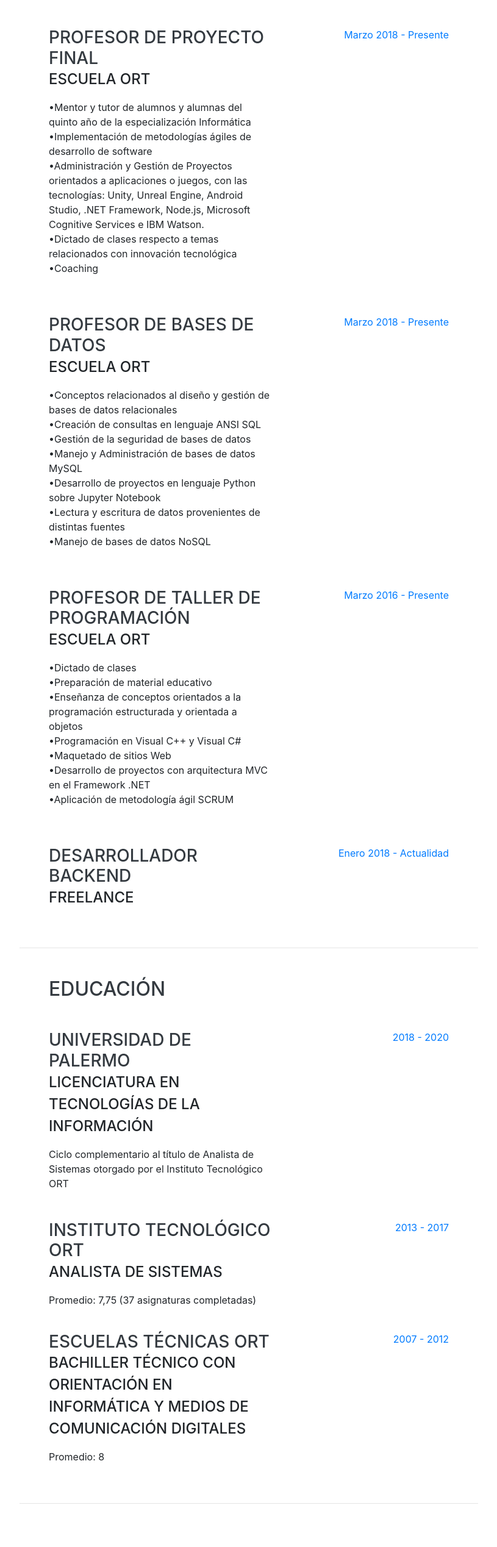
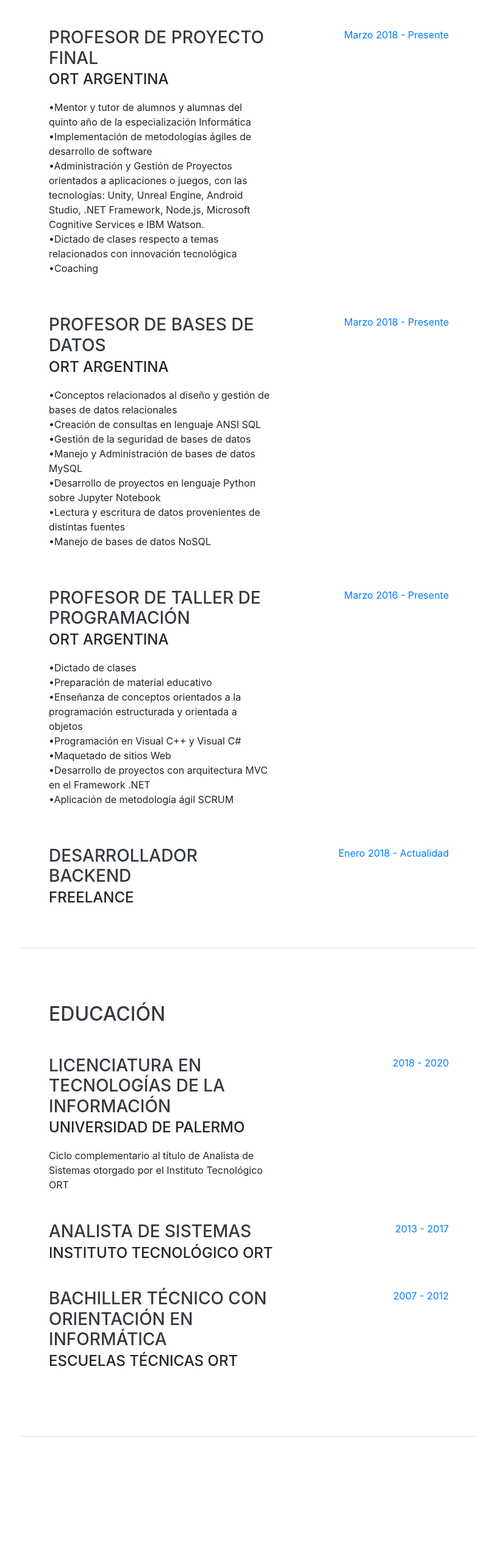
Before and after one commit to ezebinker/ezebinker.github.io, a website with bundled scripts: page index.html in a window 1280 px wide. Shown: the part 1323-3860 px from the top of the page at 61% size, without its empty margins (240-1055 px from the left). Built offline with nearby package versions, Linux system fonts and the light colour scheme; a web font is replaced by a local one.

Commit message:
view credentials

```diff
--- a/css/resume.css
+++ b/css/resume.css
@@ -191,5 +191,5 @@ a {
 }
 
 a:hover, a:focus, a:active {
-  color: #824027;
+  text-decoration: none;
 }
--- a/index.html
+++ b/index.html
@@ -113,7 +113,7 @@
         <div class="resume-item d-flex flex-column flex-md-row justify-content-between mb-5">
           <div class="resume-content">
             <h3 class="mb-0">Profesor de Proyecto Final</h3>
-            <div class="subheading mb-3">Escuela ORT</div>
+            <div class="subheading mb-3">ORT Argentina</div>
             <p>•Mentor y tutor de alumnos y alumnas del quinto año de la especialización Informática </br>
               •Implementación de metodologías ágiles de desarrollo de software </br>
               •Administración y Gestión de Proyectos orientados a aplicaciones o juegos, con las tecnologías: Unity, Unreal Engine, Android Studio, .NET Framework, Node.js, Microsoft Cognitive Services e IBM Watson. </br>
@@ -128,7 +128,7 @@
         <div class="resume-item d-flex flex-column flex-md-row justify-content-between mb-5">
           <div class="resume-content">
             <h3 class="mb-0">Profesor de Bases de Datos</h3>
-            <div class="subheading mb-3">Escuela ORT</div>
+            <div class="subheading mb-3">ORT Argentina</div>
             <p>•Conceptos relacionados al diseño y gestión de bases de datos relacionales </br>
               •Creación de consultas en lenguaje ANSI SQL </br>
               •Gestión de la seguridad de bases de datos </br>
@@ -145,7 +145,7 @@
         <div class="resume-item d-flex flex-column flex-md-row justify-content-between mb-5">
           <div class="resume-content">
             <h3 class="mb-0">Profesor de Taller de Programación</h3>
-            <div class="subheading mb-3">Escuela ORT</div>
+            <div class="subheading mb-3">ORT Argentina</div>
             <p>•Dictado de clases </br>
               •Preparación de material educativo <br>
               •Enseñanza de conceptos orientados a la programación estructurada y orientada a objetos <br>
@@ -181,8 +181,8 @@
 
         <div class="resume-item d-flex flex-column flex-md-row justify-content-between mb-5">
           <div class="resume-content">
-            <h3 class="mb-0">Universidad de Palermo</h3>
-            <div class="subheading mb-3">Licenciatura en Tecnologías de la Información</div>
+            <h3 class="mb-0">Licenciatura en Tecnologías de la Información</h3>
+            <div class="subheading mb-3">Universidad de Palermo</div>
             <div>Ciclo complementario al título de Analista de Sistemas otorgado por el Instituto Tecnológico ORT</div>
           </div>
           <div class="resume-date text-md-right">
@@ -192,9 +192,8 @@
 
         <div class="resume-item d-flex flex-column flex-md-row justify-content-between">
           <div class="resume-content">
-            <h3 class="mb-0">Instituto Tecnológico ORT</h3>
-            <div class="subheading mb-3">Analista de Sistemas</div>
-            <p>Promedio: 7,75 (37 asignaturas completadas)</p>
+            <h3 class="mb-0">Analista de Sistemas</h3>
+            <div class="subheading mb-3">Instituto Tecnológico ORT</div>
           </div>
           <div class="resume-date text-md-right">
             <span class="text-primary">2013 - 2017</span>
@@ -203,9 +202,8 @@
       </br>
         <div class="resume-item d-flex flex-column flex-md-row justify-content-between">
           <div class="resume-content">
-            <h3 class="mb-0">Escuelas Técnicas ORT</h3>
-            <div class="subheading mb-3">Bachiller técnico con orientación en Informática y Medios de Comunicación Digitales</div>
-            <p>Promedio: 8</p>
+            <h3 class="mb-0">Bachiller Técnico con orientación en Informática</h3>
+            <div class="subheading mb-3">Escuelas Técnicas ORT</div>
           </div>
           <div class="resume-date text-md-right">
             <span class="text-primary">2007 - 2012</span>
@@ -290,33 +288,39 @@
         <h2 class="mb-5">Certificaciones y Reconocimientos</h2>
 
         <ul class="list-unstyled">
-          <li class="media">
+          <li class="media mt-3">
             <img src="img/cessi.jpg" style="width: 10vh;" class="mr-3" alt="CESSI">
             <div class="media-body">
               <h5 class="mt-0 mb-1">Implementador de Software ERP</h5>
               Cumplidos los requisitos de formación que lo acreditan como "Implementador de Software ERP" en el marco del Convenio Suscripto entre el Instituto de Tecnología ORT y CESSI Argentina
+              <br><b><a href="https://drive.google.com/file/d/0B6wlMXQMS79IMlNTY1VSZDRucGs/view" target="_blank">Ver Credencial</a></b>
             </div>
           </li>
-          <li class="media my-4">
+          <li class="media my-4 mt-3">
             <img src="img/microsoft.jpg" style="width: 10vh;" class="mr-3" alt="Microsoft">
             <div class="media-body">
               <h5 class="mt-0 mb-1">Visual Studio .NET</h5>
               Por los excelentes resultados en la materia "Taller de Computación IV" y por demostrar un buen uso de la herramienta "Visual Studio .NET" afines con dicha materia
+              <br><b><a href="https://drive.google.com/file/d/0B6wlMXQMS79IZkl4YnI1X19xRkU/view" target="_blank">Ver Credencial</a></b>
+
             </div>
           </li>
-          <li class="media">
+          <li class="media mt-3">
             <img src="img/ibm.jpg" style="width: 10vh;" class="mr-3" alt="IBM">
             <div class="media-body">
               <h5 class="mt-0 mb-1">Modelado de Sistemas Orientados a Objetos con Rational</h5>
               Software utilizado en la materia "Proyecto de Integración" en el Instituto Tecnológico ORT
+              <br><b><a href="https://drive.google.com/file/d/0B6wlMXQMS79IT25vU2VJRmd0VEU/view" target="_blank">Ver Credencial</a></b>
             </div>
           </li>
           <br>
-          <li class="media">
+          <li class="media mt-3">
             <img src="img/pmi.png" style="width: 10vh;" class="mr-3" alt="PMI">
             <div class="media-body">
               <h5 class="mt-0 mb-1">Gestión de Proyectos</h5>
-              Ha cursado la asignatura Administración de Proyectos de 54 horas de duración, cuyos contenidos están alineados con las áreas de conocimiento del PMBOK, lo que le permite aplicar para la Certificación CAMP. En el marco del Convenio Suscripto entre ORT Argentina y el Project Managment Institute, Buenos Aires Chapter Argentina, se extiende el presente certificado que así lo acredita.
+              Ha cursado la asignatura Administración de Proyectos de 54 horas de duración, cuyos contenidos están alineados con las áreas de conocimiento del PMBOK, lo que le permite aplicar para la Certificación CAMP.
+              <br><b><a href="https://drive.google.com/file/d/0B6wlMXQMS79IbjJxZVA3X0pGcFE/view" target="_blank">Ver Credencial</a></b>
+
             </div>
           </li>
         </ul>
```
Also changed, not shown: css/resume.min.css.
